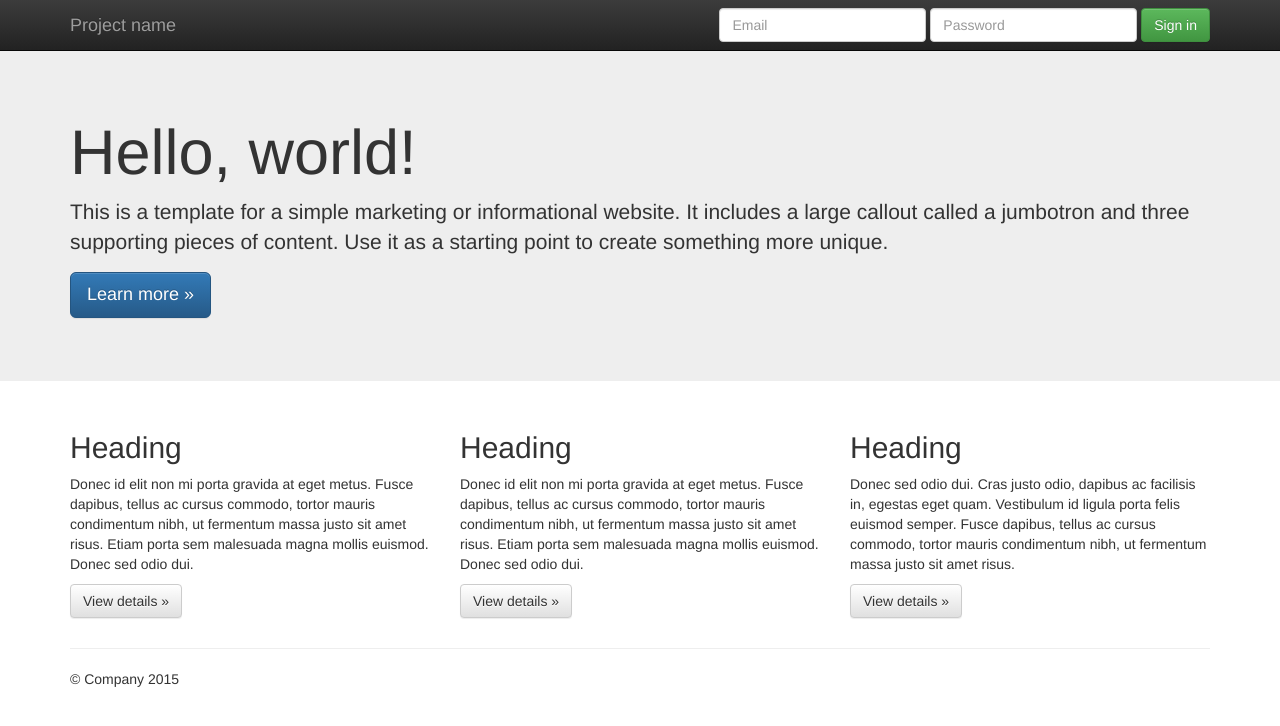
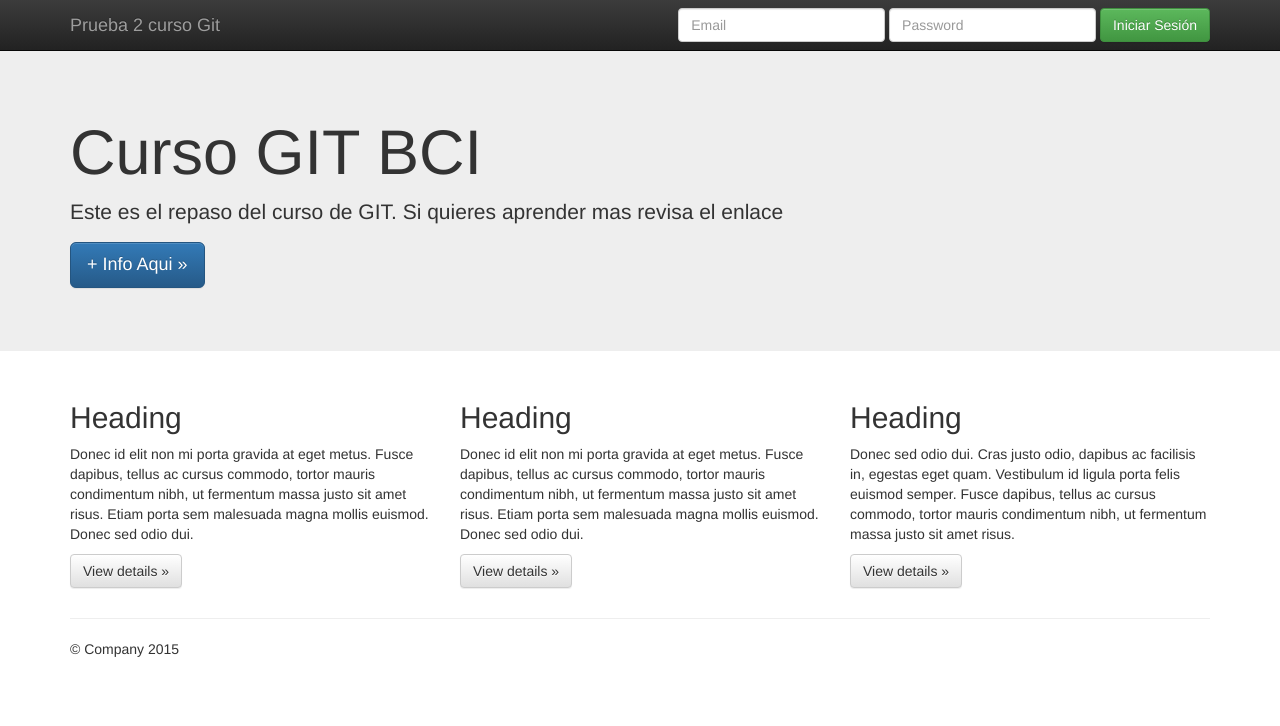
Before and after one commit to xumingo25/DemoPrueba2, a plain HTML site: page index.html in a window 1280 px wide. Drawn offline with nearby package versions, Linux system fonts and the light colour scheme.

Commit message:
Se actualiza template del proyecto. Se agrega titulo del site y modulo principal

```diff
--- a/index.html
+++ b/index.html
@@ -36,7 +36,7 @@
             <span class="icon-bar"></span>
             <span class="icon-bar"></span>
           </button>
-          <a class="navbar-brand" href="#">Project name</a>
+          <a class="navbar-brand" href="#">Prueba 2 curso Git</a>
         </div>
         <div id="navbar" class="navbar-collapse collapse">
           <form class="navbar-form navbar-right" role="form">
@@ -46,7 +46,7 @@
             <div class="form-group">
               <input type="password" placeholder="Password" class="form-control">
             </div>
-            <button type="submit" class="btn btn-success">Sign in</button>
+            <button type="submit" class="btn btn-success">Iniciar Sesión</button>
           </form>
         </div><!--/.navbar-collapse -->
       </div>
@@ -55,9 +55,9 @@
     <!-- Main jumbotron for a primary marketing message or call to action -->
     <div class="jumbotron">
       <div class="container">
-        <h1>Hello, world!</h1>
-        <p>This is a template for a simple marketing or informational website. It includes a large callout called a jumbotron and three supporting pieces of content. Use it as a starting point to create something more unique.</p>
-        <p><a class="btn btn-primary btn-lg" href="#" role="button">Learn more &raquo;</a></p>
+        <h1>Curso GIT BCI</h1>
+        <p>Este es el repaso del curso de GIT. Si quieres aprender mas revisa el enlace</p>
+        <p><a class="btn btn-primary btn-lg" href="#" role="button">+ Info Aqui &raquo;</a></p>
       </div>
     </div>
 
```
